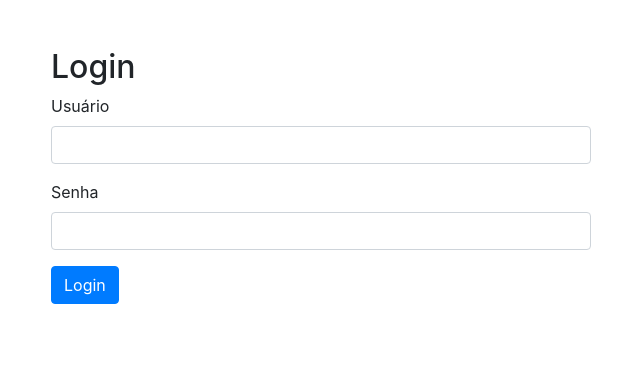
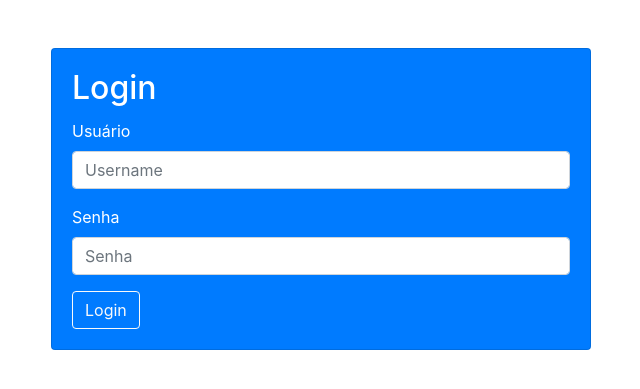
Before and after one commit to juleklazura/CRAS-agendamento, a Flask app: page /login in a window 1280 px wide. Shown: the part 101-490 px from the top of the page, without its empty margins (319-959 px from the left). Run offline with Flask 3, Linux system fonts and the light colour scheme; some libraries are stand-ins or nearby versions.

Commit message:
Estilização do login

```diff
--- a/templates/login.html
+++ b/templates/login.html
@@ -3,17 +3,21 @@
 {% block content %}
 <div class="row justify-content-md-center mt-5">
     <div class="col-md-6">
-        <h2>Login</h2>
+        <div class="card bg-primary text-white">
+            <div class="card-body">
+                <h2 class="card-title">Login</h2>
                 <form method="post">
                     {{ form.hidden_tag() }}
                     <div class="form-group">
-                {{ form.username.label }} {{ form.username(class="form-control") }}
+                        {{ form.username.label }} {{ form.username(class="form-control text-dark", placeholder="Username") }}
                     </div>
                     <div class="form-group">
-                {{ form.password.label }} {{ form.password(class="form-control") }}
+                        {{ form.password.label }} {{ form.password(class="form-control text-dark", placeholder="Senha") }}
                     </div>
-            <button type="submit" class="btn btn-primary">Login</button>
+                    <button type="submit" class="btn btn-outline-light">Login</button>
                 </form>
             </div>
         </div>
+    </div>
+</div>
 {% endblock %}
```
Lines whose indentation alone changed are shown as unchanged.
